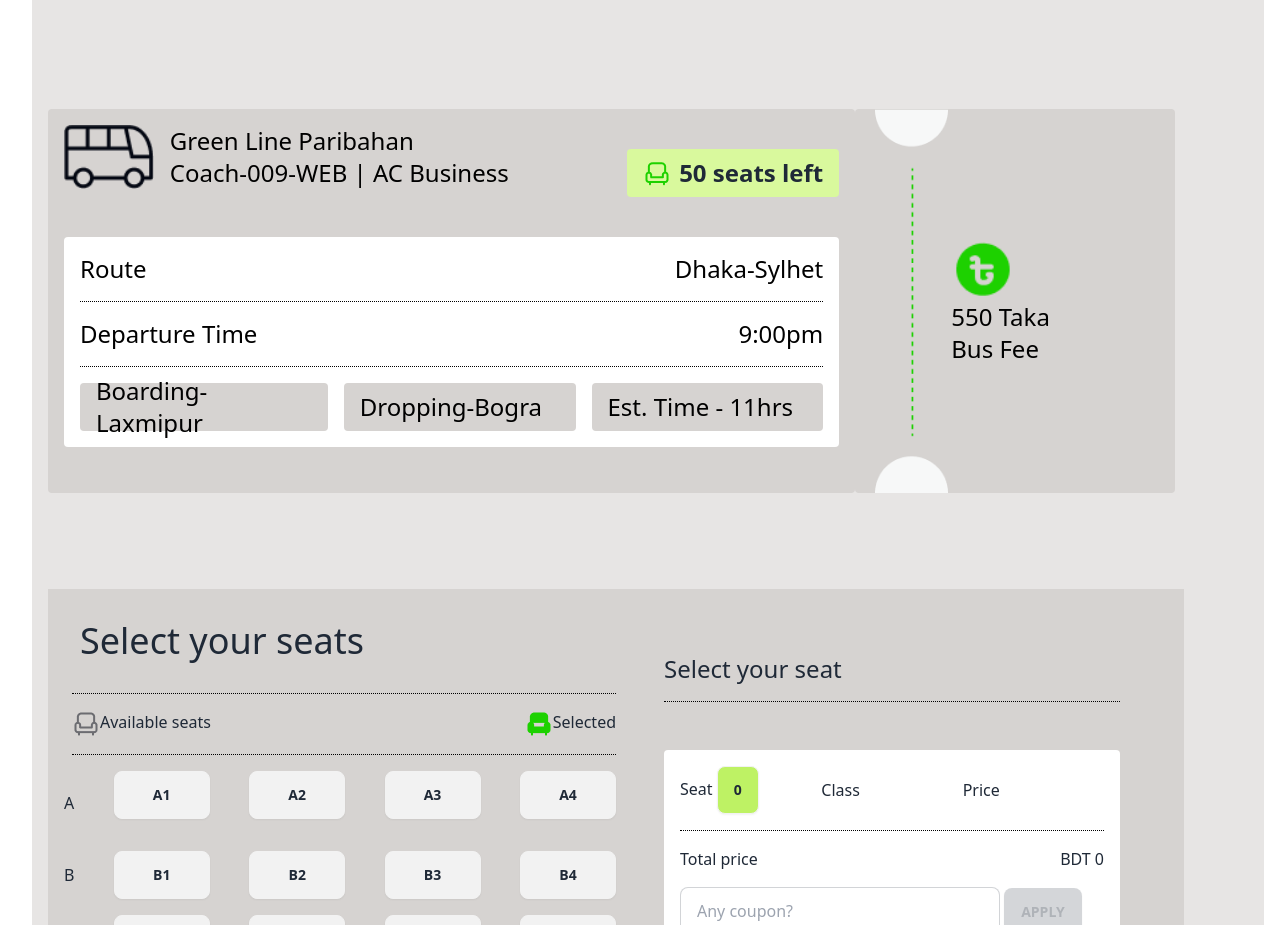
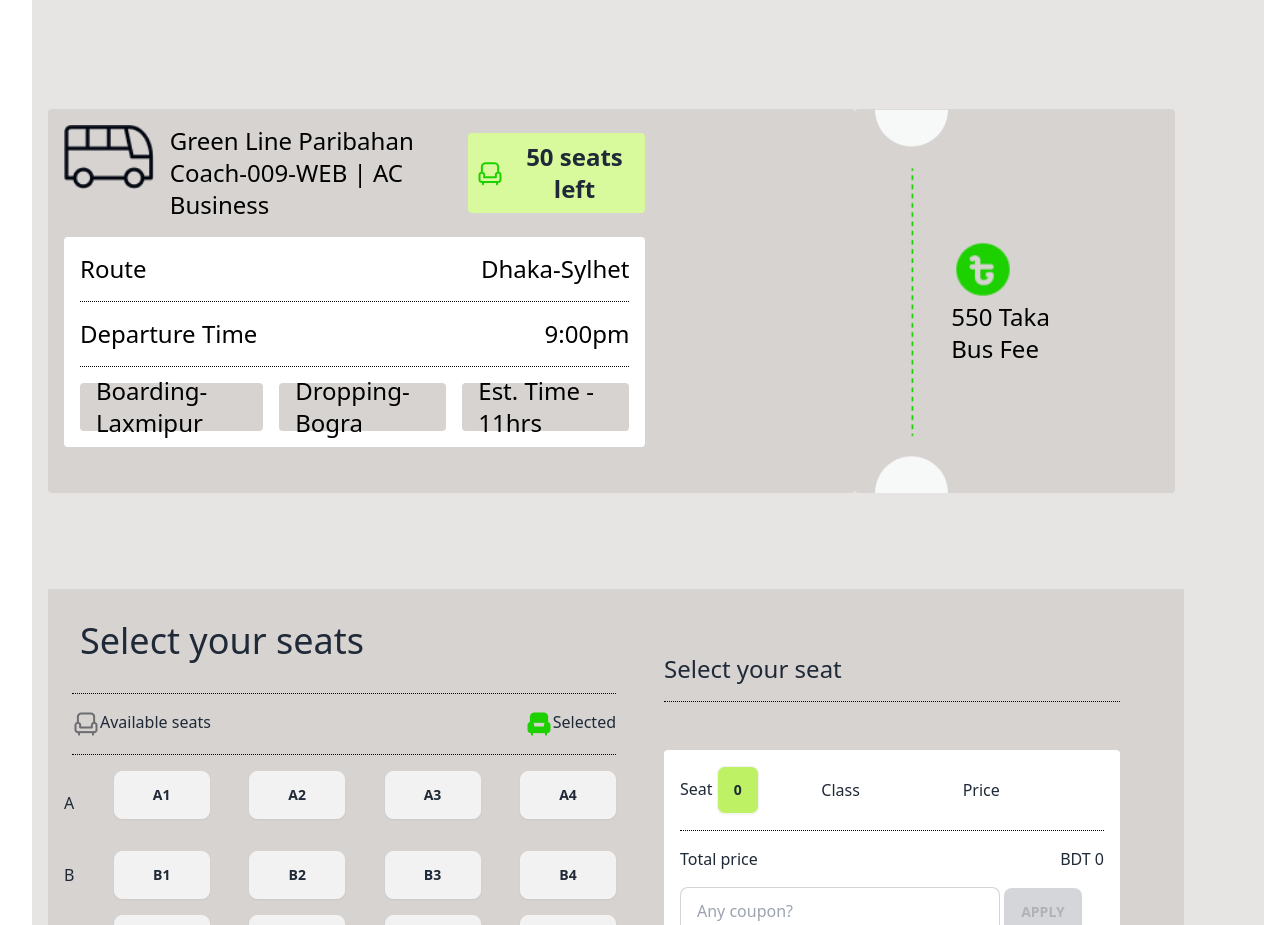
Before and after one commit to Sheikh216/Ticket_Counter, a plain HTML site: page index.html in a window 1280 px wide. Shown: the part 1507-2432 px from the top of the page. Drawn offline with nearby package versions, Linux system fonts and the light colour scheme.

Commit message:
2nd commit

```diff
--- a/index.html
+++ b/index.html
@@ -129,7 +129,7 @@
 
       <div class="flex m-4">
         <div class=" p-4 text-2xl text-black  rounded bg-stone-300 w-full h-96 relative ">
-          <div class="flex justify-between w-full h-24">
+          <div class="flex justify-between w-3/4 h-24">
             <div class="flex">
 
               <img class="h-16" src="bus-logo.png" alt="">
@@ -138,8 +138,8 @@
                 <h1>Coach-009-WEB | AC Business</h1>
               </div>
             </div>
-            <div class="flex items-center  ">
-              <button class="space-x-2 bg-lime-200 hover:bg-lime-200 text-gray-800 font-bold py-2 px-4 rounded inline-flex items-center">
+            <div class="flex items-center justify-between ">
+              <button class="flex justify-between space-x-2 bg-lime-200 hover:bg-lime-200 text-gray-800 font-bold py-2 px-2 rounded inline-flex items-center">
                 <img class="" src="seat-green.png" alt="">
 
                 <h1><span id="total">50</span> seats left</h1>
@@ -149,7 +149,7 @@
             </div>
 
           </div>
-          <div class="bg-white mt-4 p-4 rounded">
+          <div class="bg-white mt-4 p-4 rounded w-3/4">
             <div class="flex justify-between rounded">
               <h1>Route</h1>
               <h1>Dhaka-Sylhet</h1>
```
